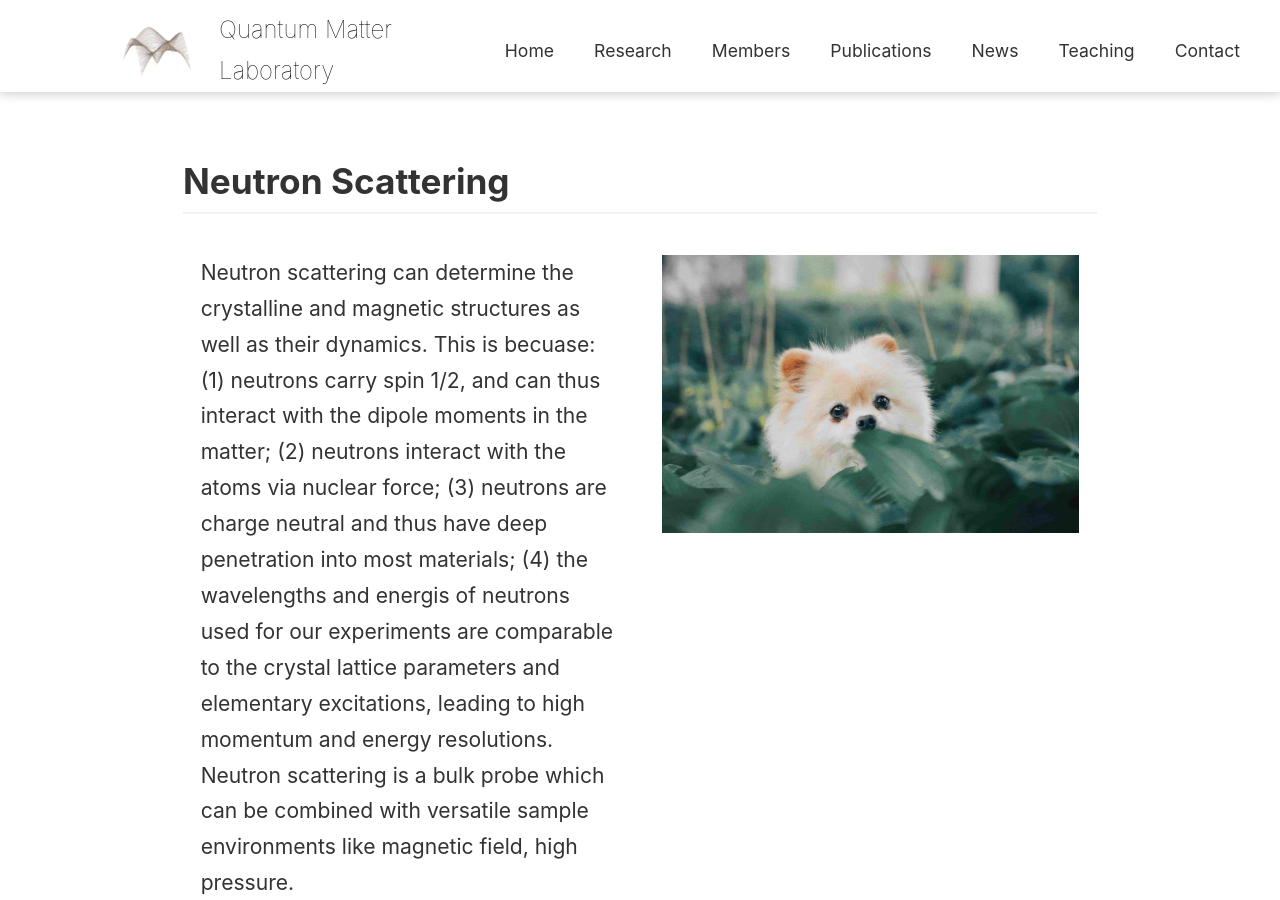
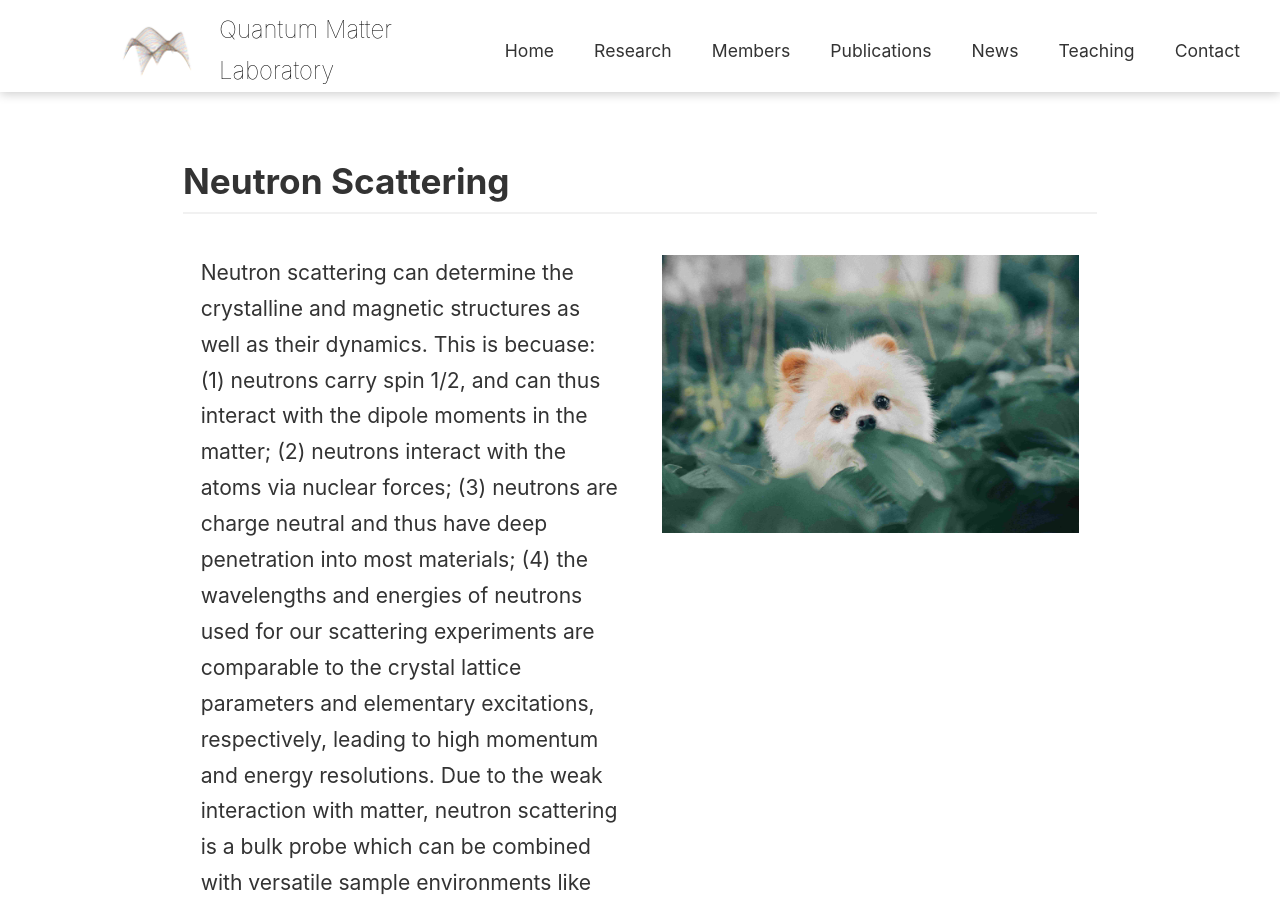
Before and after one commit to qmcuhk/qmcuhk.github.io, a Jekyll site: the page built from _pages/research.md, in a window 1280 px wide and 900 px high, scrolled down 2010 px. Built offline with Jekyll 4.4.1, drawn with Linux system fonts in a browser that asks for light colours; some web fonts are replaced; some of the changed text lies outside the part shown.

Commit message:
update research page

```diff
--- a/_pages/research.md
+++ b/_pages/research.md
@@ -37,7 +37,7 @@ We perform X-ray and neutron scattering/spectroscopy experiments at large-scale
     <h1>Neutron Scattering</h1>
     <div class="research-tech-container-reverse">
         <div class="research-tech-info">
-        Neutron scattering can determine the crystalline and magnetic structures as well as their dynamics. This is becuase: (1) neutrons carry spin 1/2, and can thus interact with the dipole moments in the matter; (2) neutrons interact with the atoms via nuclear force; (3) neutrons are charge neutral and thus have deep penetration into most materials; (4) the wavelengths and energis of neutrons used for our experiments are comparable to the crystal lattice parameters and elementary excitations, leading to high momentum and energy resolutions. Neutron scattering is a bulk probe which can be combined with versatile sample environments like magnetic field, high pressure.
+        Neutron scattering can determine the crystalline and magnetic structures as well as their dynamics. This is becuase: (1) neutrons carry spin 1/2, and can thus interact with the dipole moments in the matter; (2) neutrons interact with the atoms via nuclear forces; (3) neutrons are charge neutral and thus have deep penetration into most materials; (4) the wavelengths and energies of neutrons used for our scattering experiments are comparable to the crystal lattice parameters and elementary excitations, respectively, leading to high momentum and energy resolutions. Due to the weak interaction with matter, neutron scattering is a bulk probe which can be combined with versatile sample environments like magnetic field, high pressure.
         </div>
         <div class="research-tech-pic">
             <img src="assets/web_pictures/temp_profile_pic.jpg">
```
